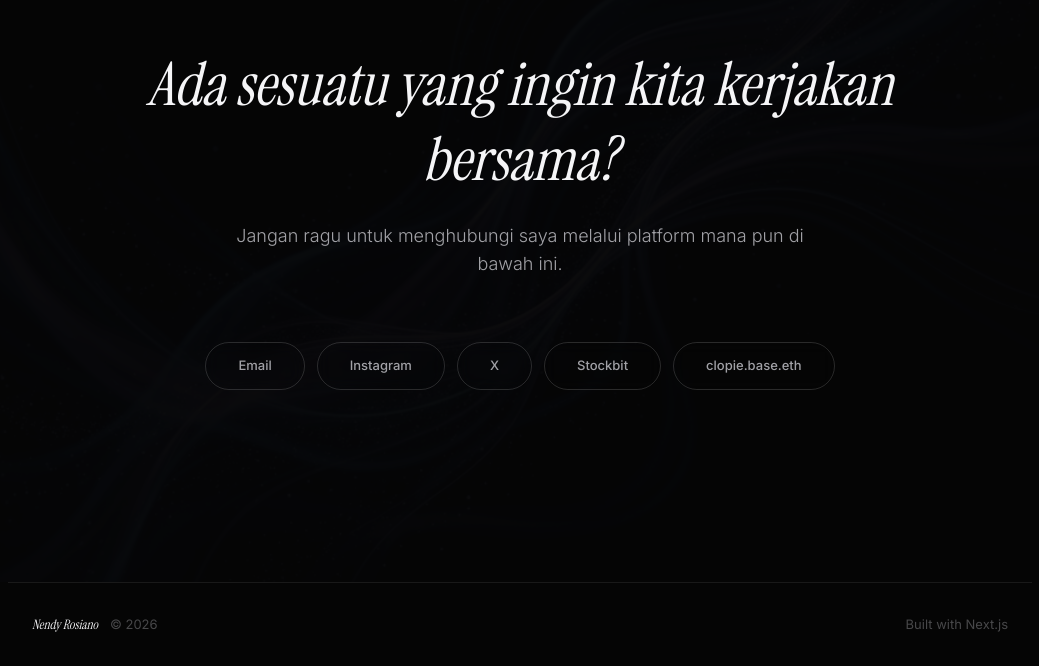
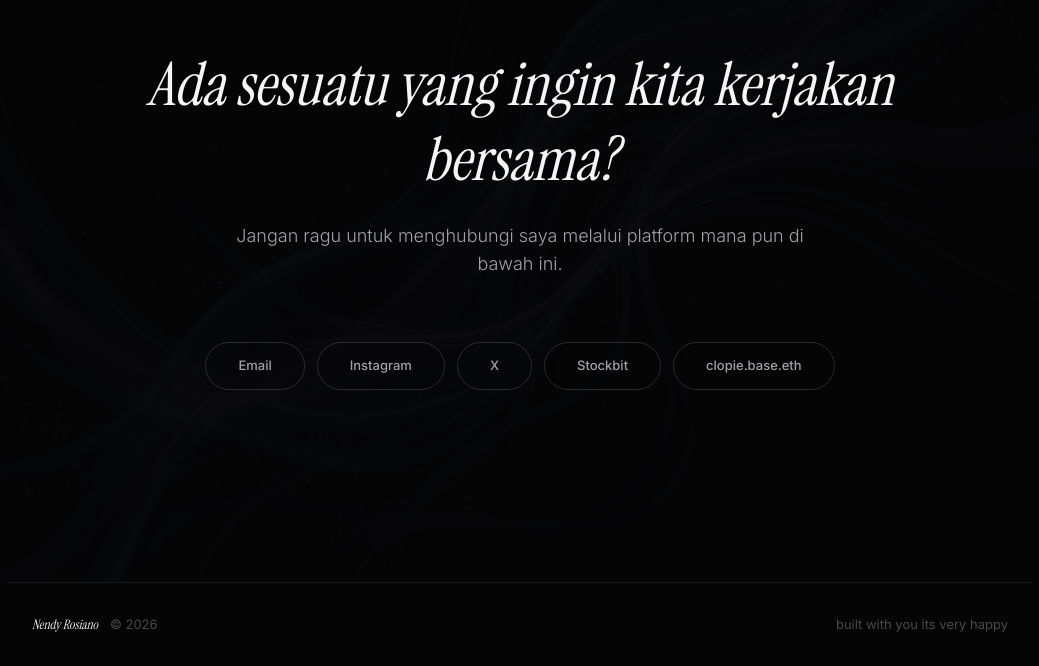
Before and after one commit to cloviel/portofolio-revamp, a Next.js app: page / in a window 1280 px wide. Shown: the part 4966-5632 px from the top of the page, without its empty margins (120-1159 px from the left). Built offline with nearby package versions, Linux system fonts and the light colour scheme.

Commit message:
chore: actually update footer text

```diff
--- a/src/app/page.tsx
+++ b/src/app/page.tsx
@@ -240,7 +240,7 @@ export default function Home(){
 
       <footer className="border-t border-line py-8 max-w-5xl mx-auto px-6 flex flex-col md:flex-row justify-between items-center gap-4 text-[13px] text-tertiary">
         <div className="flex items-center gap-3"><span className="font-serif italic text-fg">Nendy Rosiano</span><span>© {new Date().getFullYear()}</span></div>
-        <div className="flex items-center gap-4"><span>Built with Next.js</span></div>
+        <div className="flex items-center gap-4"><span>built with you its very happy</span></div>
       </footer>
     </div>
   </>);
```
